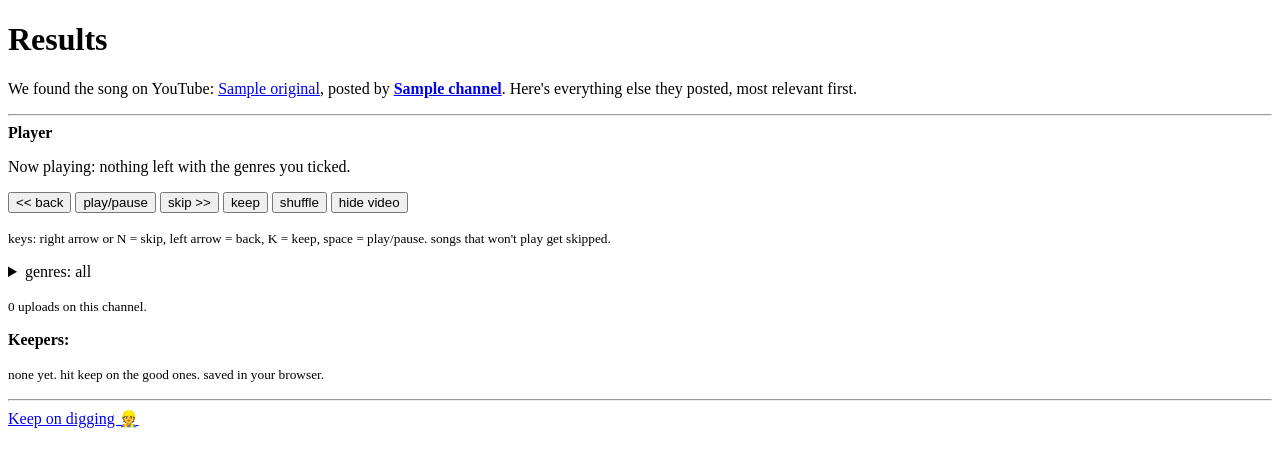
After one commit to PatroniousGrendopolies/dusty-digger, a Flask app: template templates/uploader.html in a window 1280 px wide. The commit adds this page. Shown: the top 467 px of the page. Run offline with Flask 3, Linux system fonts and the light colour scheme; the template is opened without the code that fills it: most values are stand-ins (such as "Sample title", 1, 10 or a date in 2020).

Commit message:
Add 'dig by uploader' mode and the deep nuggets intro
Home page gets a dig-by selector: label (as before) or uploader. Uploader
mode finds the YouTube video of the song (the Discogs-linked one, else a
search that skips auto-generated Topic/VEVO channels), then reads every
upload on that channel through YouTube's public web endpoints (no API key):
~90 uploads up front, the rest paged in by the browser via /uploads. Each
upload is tagged with a genre and year from its title, description and tags
and ranked by same genre, close year and same artist. A genre dropdown with
checkboxes (all ticked by default, plus 'same as the original') filters the
playlist without re-digging.

```diff
--- a/app.py
+++ b/app.py
@@ -5,6 +5,8 @@ from concurrent.futures import ThreadPoolExecutor, as_completed
 
 import requests
 from flask import Flask, jsonify, render_template, request
+
+import uploader
 
 app = Flask(__name__)
 
@@ -108,6 +110,8 @@ def search_song(dig, song_name, artist_name):
         "genres": release.get("genres") or first.get("genre") or [],
         "styles": release.get("styles") or first.get("style") or [],
         "labels": label_names(release),
+        "videos": [{"yt": youtube_id(v.get("uri")), "title": v.get("title") or ""}
+                   for v in release.get("videos") or [] if youtube_id(v.get("uri"))],
     }
 
 
@@ -319,6 +323,30 @@ def dig_song(token, song_name, artist_name):
     return {"label_names": song["labels"], "year": song["year"], "albums": out, "playlist": playlist, "song": song["name"]}
 
 
+def dig_by_uploader(token, song_name, artist_name):
+    song = None
+    if token:
+        try:
+            song = search_song(Digger(token), song_name, artist_name)
+        except DiscogsError:
+            song = None  # Discogs only helps rank; YouTube can still do the digging
+    return uploader.dig_uploader(song, song_name, artist_name)
+
+
+@app.route("/uploads")
+def uploads():
+    """Next page of the uploader's channel, tagged and scored, for the page to append."""
+    token = request.args.get("token") or ""
+    year = request.args.get("year", "")
+    target = {"genres": [g for g in request.args.get("genres", "").split("|") if g],
+              "year": int(year) if year.isdigit() else None,
+              "artist": request.args.get("artist", "")}
+    items, nxt = uploader.dig_uploads_page(token, target)
+    if items is None:
+        return jsonify({"retry": 3}), 503
+    return jsonify({"uploads": items, "next": nxt})
+
+
 @app.route("/tracks/<int:album_id>")
 def tracks(album_id):
     """One album's playable tracks, fetched by the page after it loads."""
@@ -341,6 +369,14 @@ def home():
         if not song_name and not artist_name:
             return render_template("home.html")
         token = os.environ.get("DISCOGS_TOKEN")
+        query = " by ".join(x for x in (song_name, artist_name) if x)
+        if request.form.get("mode") == "uploader":
+            try:
+                result = dig_by_uploader(token, song_name, artist_name)
+            except Exception:
+                app.logger.exception("uploader dig failed")
+                result = "YouTube didn't answer. Give it a minute and dig again."
+            return render_template("uploader.html", result=result, query=query)
         if not token:
             return render_template("results.html", result=NO_TOKEN, query="")
         try:
--- /dev/null
+++ b/templates/uploader.html
@@ -0,0 +1,315 @@
+<!DOCTYPE html>
+
+<html>
+
+<head>
+    <meta charset="utf-8">
+    <title>My Flask App</title>
+
+    <style>
+        .current { font-weight: bold; }
+        .skipped { text-decoration: line-through; color: gray; }
+        .queue li { cursor: pointer; margin-bottom: 3px; }
+        .compact #yt, .compact iframe { display: none; }
+        .tag { color: gray; font-size: small; }
+    </style>
+</head>
+
+<body>
+
+    <h1>Results</h1>
+
+    {% if query %}<p>You searched for: <b>{{ query }}</b>{% if result is not string and result.song %}<br>Closest match on Discogs: <b>{{ result.song }}</b>{% if result.year %} ({{ result.year }}){% endif %}{% endif %}</p>{% endif %}
+
+    {% if result is string %}
+        <p>{{ result }}</p>
+    {% else %}
+        <p>We found the song on YouTube: <a href="{{ result.original.link }}" target="_blank" rel="noopener">{{ result.original.name }}</a>,
+            posted by <a href="{{ result.channel_url }}" target="_blank" rel="noopener"><b>{{ result.channel }}</b></a>.
+            Here's everything else they posted, most relevant first{% if result.target.genres %} (same genre: {{ ", ".join(result.target.genres) }}{% if result.target.year %}, close to {{ result.target.year }}{% endif %}){% endif %}.</p>
+
+        <div id="player">
+            <hr>
+            <b>Player</b><br>
+            <div id="yt"></div>
+            <p>Now playing: <span id="now-title">loading...</span> <span id="now-sub"></span> <span id="now-count"></span></p>
+            <button type="button" id="btn-prev">&lt;&lt; back</button>
+            <button type="button" id="btn-play">play/pause</button>
+            <button type="button" id="btn-next">skip &gt;&gt;</button>
+            <button type="button" id="btn-keep">keep</button>
+            <button type="button" id="btn-shuffle">shuffle</button>
+            <button type="button" id="btn-size">hide video</button>
+            <p><small>keys: right arrow or N = skip, left arrow = back, K = keep, space = play/pause. songs that won't play get skipped.</small></p>
+
+            <details id="genre-box">
+                <summary>genres: <span id="genre-summary">all</span></summary>
+                <p><small>untick the ones you don't want. new genres show up here as more of the channel loads.</small><br>
+                    <button type="button" id="genre-all">all</button>
+                    <button type="button" id="genre-none">none</button>
+                    <button type="button" id="genre-same">same as the original</button></p>
+                <div id="genre-list"></div>
+            </details>
+
+            <p id="dig-status"><small></small></p>
+            <div class="queue"><ol id="queue"></ol></div>
+            <p><b>Keepers:</b></p>
+            <ul id="keepers"></ul>
+            <p id="keepers-empty"><small>none yet. hit keep on the good ones. saved in your browser.</small></p>
+            <hr>
+        </div>
+
+        <script>
+        (function () {
+            var tracks = [];                 // every upload seen, in channel order
+            var byId = {};
+            var history = [];                // indexes already reached, in play order
+            var order = [];                  // history + the ranked, filtered rest
+            var pos = 0, player = null, ready = false, failures = 0, apiReady = false;
+            var skipped = {}, broken = {}, dir = 1, ended = false, shuffled = false;
+            var target = {{ result.target|tojson }};
+            var nextToken = {{ result.next|tojson }};
+            var loading = !!nextToken, pagesLoaded = 0, MAX_PAGES = 60;
+            var off = {};                    // genres the user unticked
+            var KEY = "dustyDiggerKeepers";
+            var UNTAGGED = "untagged";
+
+            function $(id) { return document.getElementById(id); }
+            function keepers() { try { return JSON.parse(localStorage.getItem(KEY) || "[]"); } catch (e) { return []; } }
+            function saveKeepers(list) { try { localStorage.setItem(KEY, JSON.stringify(list)); } catch (e) {} }
+            function isKept(t) { return keepers().some(function (k) { return k.id === t.id; }); }
+            function current() { return tracks[order[pos]]; }
+            function hasTracks() { return order.length > 0; }
+            function genresOf(t) { return t.genres && t.genres.length ? t.genres : [UNTAGGED]; }
+            function allowed(t) { return t.original || genresOf(t).some(function (g) { return !off[g]; }); }
+
+            function tagText(t) {
+                var bits = [];
+                if (t.original) bits.push("the original");
+                if (t.genres && t.genres.length) bits.push(t.genres.join(", ").toLowerCase());
+                if (t.year) bits.push(t.year);
+                return bits.length ? " [" + bits.join(", ") + "]" : "";
+            }
+
+            // Keep what's been played where it is; rank everything after the current track.
+            function rebuild() {
+                var cur = hasTracks() ? order[pos] : null;
+                var head = order.slice(0, pos + (cur === null ? 0 : 1));
+                var inHead = {}; head.forEach(function (i) { inHead[i] = true; });
+                var rest = [];
+                tracks.forEach(function (t, i) { if (!inHead[i] && allowed(t)) rest.push(i); });
+                if (!shuffled) rest.sort(function (a, b) { return (tracks[b].score - tracks[a].score) || (a - b); });
+                else {
+                    var oldRest = order.slice(pos + 1).filter(function (i) { return rest.indexOf(i) >= 0; });
+                    var added = rest.filter(function (i) { return oldRest.indexOf(i) < 0; });
+                    rest = oldRest.concat(added);
+                }
+                order = head.concat(rest);
+                if (cur === null) pos = 0;
+            }
+
+            function renderGenres() {
+                var counts = {};
+                tracks.forEach(function (t) { genresOf(t).forEach(function (g) { counts[g] = (counts[g] || 0) + 1; }); });
+                var names = Object.keys(counts).sort(function (a, b) {
+                    if (a === UNTAGGED) return 1; if (b === UNTAGGED) return -1;
+                    return counts[b] - counts[a];
+                });
+                var box = $("genre-list"); box.innerHTML = "";
+                names.forEach(function (g) {
+                    var label = document.createElement("label"), cb = document.createElement("input");
+                    cb.type = "checkbox"; cb.checked = !off[g];
+                    cb.onchange = function () { if (cb.checked) delete off[g]; else off[g] = true; rebuild(); renderAll(); };
+                    label.appendChild(cb);
+                    label.appendChild(document.createTextNode(" " + g.toLowerCase() + " (" + counts[g] + ")" + (target.genres.indexOf(g) >= 0 ? " <- same as the original" : "")));
+                    box.appendChild(label); box.appendChild(document.createElement("br"));
+                });
+                var offCount = names.filter(function (g) { return off[g]; }).length;
+                $("genre-summary").textContent = offCount ? (names.length - offCount) + " of " + names.length + " ticked" : "all";
+            }
+
+            function renderQueue() {
+                var ol = $("queue"); ol.innerHTML = "";
+                order.forEach(function (ti, i) {
+                    var t = tracks[ti], li = document.createElement("li");
+                    li.appendChild(document.createTextNode(t.name));
+                    var tag = document.createElement("span"); tag.className = "tag"; tag.textContent = tagText(t); li.appendChild(tag);
+                    if (isKept(t)) li.appendChild(document.createTextNode(" (kept)"));
+                    if (i === pos) li.className = "current";
+                    else if (skipped[t.id]) li.className = "skipped";
+                    li.onclick = function () { go(i); };
+                    ol.appendChild(li);
+                });
+                var cur = ol.children[pos];
+                if (cur && cur.scrollIntoView && document.activeElement === document.body) cur.scrollIntoView({ block: "nearest" });
+            }
+
+            function renderStatus() {
+                var shown = order.length, all = tracks.length;
+                $("dig-status").firstChild.textContent = loading
+                    ? "still digging through the channel... " + all + " uploads so far."
+                    : all + " uploads on this channel" + (shown < all ? ", " + shown + " with the genres you ticked." : ".");
+            }
+
+            function renderNow() {
+                var more = loading ? " still digging..." : "";
+                if (!hasTracks()) { $("now-count").textContent = ""; $("now-title").textContent = loading ? "digging..." : "nothing left with the genres you ticked."; $("now-sub").textContent = ""; return; }
+                var t = current();
+                $("now-title").textContent = t.name;
+                $("now-sub").textContent = tagText(t);
+                $("now-count").textContent = "[" + (pos + 1) + " of " + order.length + "]" + more;
+                $("btn-keep").textContent = isKept(t) ? "un-keep" : "keep";
+            }
+
+            function renderKeepers() {
+                var list = keepers(), ul = $("keepers"); ul.innerHTML = "";
+                $("keepers-empty").style.display = list.length ? "none" : "";
+                list.forEach(function (k) {
+                    var li = document.createElement("li"), a = document.createElement("a");
+                    a.href = k.link || ("https://www.youtube.com/watch?v=" + k.id); a.target = "_blank"; a.rel = "noopener";
+                    a.textContent = k.name || ((k.artist ? k.artist + " - " : "") + k.title);
+                    var rm = document.createElement("button"); rm.type = "button"; rm.textContent = "remove";
+                    rm.onclick = function () { saveKeepers(keepers().filter(function (x) { return x.id !== k.id; })); renderAll(); };
+                    li.appendChild(a); li.appendChild(document.createTextNode(" ")); li.appendChild(rm);
+                    ul.appendChild(li);
+                });
+            }
+
+            function renderAll() { renderNow(); renderQueue(); renderKeepers(); renderGenres(); renderStatus(); }
+
+            function go(i) {
+                if (i < 0 || i >= order.length) return;
+                ended = false;
+                dir = i >= pos ? 1 : -1;
+                pos = i;
+                renderAll();
+                if (ready) player.loadVideoById(current().id);
+            }
+
+            function step(from, d) {
+                for (var i = from + d; i >= 0 && i < order.length; i += d) if (!broken[tracks[order[i]].id]) return i;
+                return -1;
+            }
+            function back() { var i = step(pos, -1); if (i >= 0) go(i); }
+
+            function next(markSkipped) {
+                if (markSkipped && hasTracks()) skipped[current().id] = true;
+                var i = step(pos, 1);
+                if (i >= 0) go(i);
+                else if (loading) { ended = true; $("now-title").textContent = "still digging, next song starts when it shows up..."; $("now-sub").textContent = ""; }
+                else { $("now-title").textContent = "end of the list."; $("now-sub").textContent = ""; }
+            }
+
+            function toggleKeep() {
+                if (!hasTracks()) return;
+                var t = current(), list = keepers();
+                if (isKept(t)) list = list.filter(function (k) { return k.id !== t.id; });
+                else list.push({ id: t.id, name: t.name, link: t.link });
+                saveKeepers(list); renderAll();
+            }
+
+            function shuffle() {
+                shuffled = true;
+                var rest = order.slice(pos + 1);
+                for (var i = rest.length - 1; i > 0; i--) { var j = Math.floor(Math.random() * (i + 1)); var x = rest[i]; rest[i] = rest[j]; rest[j] = x; }
+                order = order.slice(0, pos + 1).concat(rest);
+                renderAll();
+            }
+
+            function addUploads(list) {
+                var wasEmpty = !hasTracks();
+                list.forEach(function (u) {
+                    if (byId[u.id] !== undefined) return;
+                    byId[u.id] = tracks.length;
+                    tracks.push(u);
+                });
+                rebuild();
+                if (wasEmpty && hasTracks()) { pos = 0; startPlayer(); }
+                else if (ended && pos < order.length - 1) next(false);
+                renderAll();
+            }
+
+            function loadMore() {
+                if (!nextToken || pagesLoaded >= MAX_PAGES) { loading = false; renderAll(); return; }
+                var tries = 0;
+                var url = "/uploads?token=" + encodeURIComponent(nextToken) +
+                    "&genres=" + encodeURIComponent(target.genres.join("|")) +
+                    "&year=" + (target.year || "") + "&artist=" + encodeURIComponent(target.artist || "");
+                (function attempt() {
+                    fetch(url).then(function (r) { return r.json().then(function (j) { return { ok: r.ok, j: j }; }); })
+                    .then(function (res) {
+                        if (res.ok) { pagesLoaded++; nextToken = res.j.next; addUploads(res.j.uploads || []); setTimeout(loadMore, 300); }
+                        else if (++tries < 4) setTimeout(attempt, 3000);
+                        else { loading = false; renderAll(); }
+                    })
+                    .catch(function () { if (++tries < 4) setTimeout(attempt, 3000); else { loading = false; renderAll(); } });
+                })();
+            }
+
+            $("btn-next").onclick = function () { next(true); };
+            $("btn-prev").onclick = back;
+            $("btn-keep").onclick = toggleKeep;
+            $("btn-shuffle").onclick = shuffle;
+            $("btn-play").onclick = function () {
+                if (!ready) return;
+                if (player.getPlayerState() === YT.PlayerState.PLAYING) player.pauseVideo(); else player.playVideo();
+            };
+            $("btn-size").onclick = function () {
+                var p = $("player"); p.classList.toggle("compact");
+                this.textContent = p.classList.contains("compact") ? "show video" : "hide video";
+            };
+            function setAll(fn) {
+                tracks.forEach(function (t) { genresOf(t).forEach(function (g) { if (fn(g)) delete off[g]; else off[g] = true; }); });
+                rebuild(); renderAll();
+            }
+            $("genre-all").onclick = function () { setAll(function () { return true; }); };
+            $("genre-none").onclick = function () { setAll(function () { return false; }); };
+            $("genre-same").onclick = function () { setAll(function (g) { return target.genres.indexOf(g) >= 0; }); };
+            document.addEventListener("keydown", function (e) {
+                if (/input|textarea/i.test((e.target.tagName || ""))) return;
+                if (e.key === "ArrowRight" || e.key === "n" || e.key === "N") { next(true); e.preventDefault(); }
+                else if (e.key === "ArrowLeft") { back(); e.preventDefault(); }
+                else if (e.key === "k" || e.key === "K") { toggleKeep(); }
+                else if (e.key === " " && ready) {
+                    e.preventDefault();
+                    if (player.getPlayerState() === YT.PlayerState.PLAYING) player.pauseVideo(); else player.playVideo();
+                }
+            });
+
+            function startPlayer() {
+                if (!apiReady || player || !hasTracks()) return;
+                player = new YT.Player("yt", {
+                    width: 480, height: 270,
+                    videoId: current().id,
+                    playerVars: { playsinline: 1, rel: 0, modestbranding: 1 },
+                    events: {
+                        onReady: function () { ready = true; },
+                        onStateChange: function (e) {
+                            if (e.data === YT.PlayerState.PLAYING) failures = 0;
+                            else if (e.data === YT.PlayerState.ENDED) next(false);
+                        },
+                        onError: function () {
+                            broken[current().id] = skipped[current().id] = true;
+                            if (++failures >= 15) return;
+                            var i = step(pos, dir);
+                            if (i < 0) i = step(pos, -dir);
+                            if (i >= 0) { var keepDir = dir; go(i); dir = keepDir; }
+                        }
+                    }
+                });
+            }
+
+            addUploads({{ result.uploads|tojson }});
+            setTimeout(loadMore, 800);
+            window.onYouTubeIframeAPIReady = function () { apiReady = true; startPlayer(); };
+            var s = document.createElement("script");
+            s.src = "https://www.youtube.com/iframe_api";
+            document.head.appendChild(s);
+        })();
+        </script>
+    {% endif %}
+
+    <a href="/">Keep on digging 👷 </a>
+
+</body>
+
+</html>
```
Also changed, not shown: templates/home.html (+15 -5 lines), uploader.py (added, +290 -0 lines), README.md.
